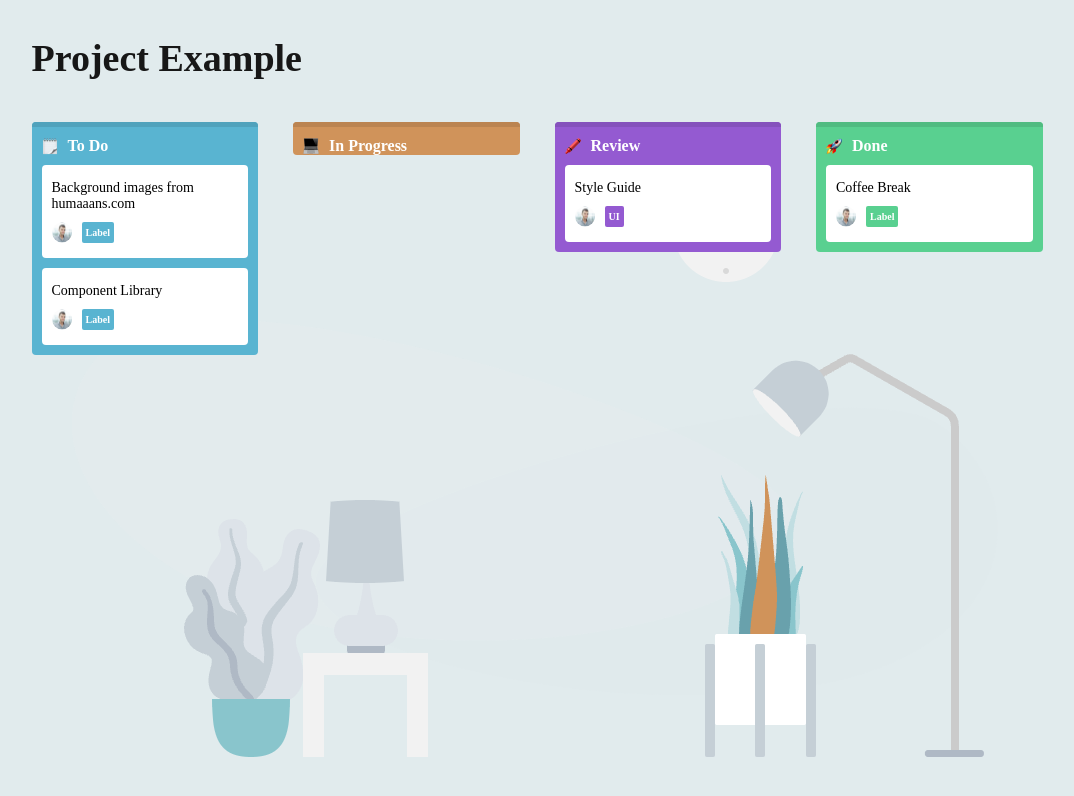
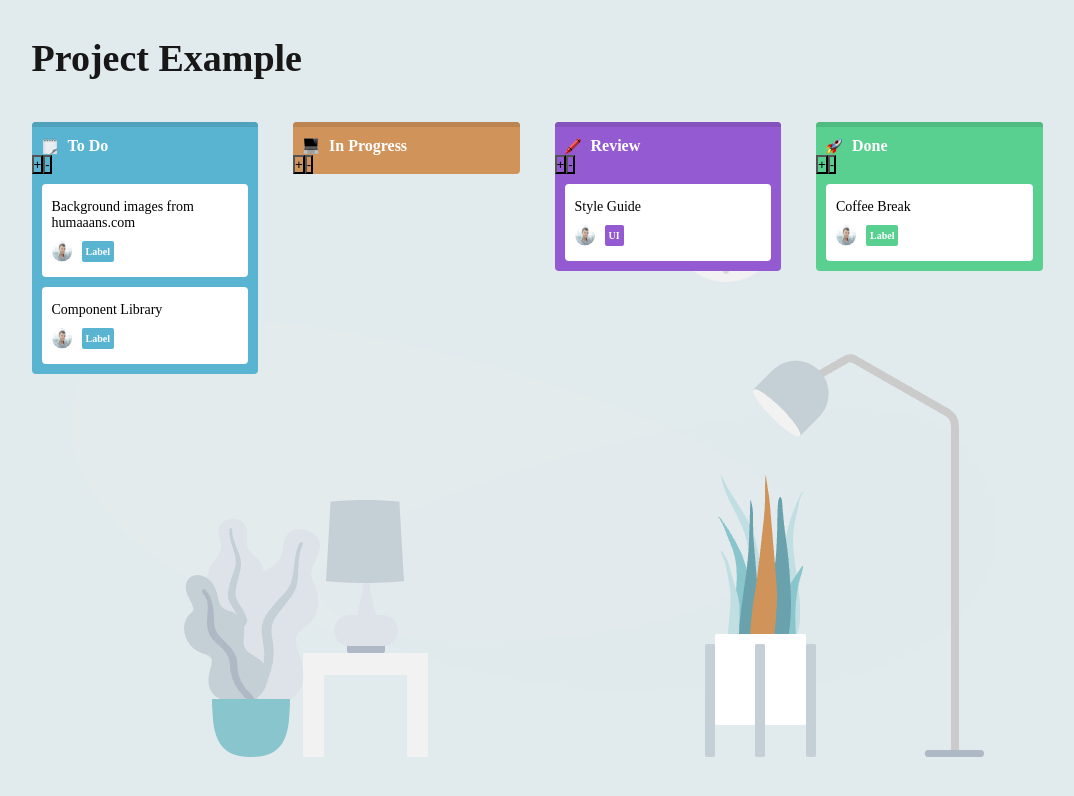
Before and after one commit to Maxim93mk/TODO, a React (Create React App) app: page / in a window 1280 px wide. Shown: the top 796 px of the page, without its empty margins (133-1207 px from the left). Built offline with nearby package versions, Linux system fonts and the light colour scheme.

Commit message:
Добавлены кнопки для задач

```diff
--- a/src/components/tasks/tasks.jsx
+++ b/src/components/tasks/tasks.jsx
@@ -3,7 +3,7 @@ import TaskItem from "./task-item";
 import '../tasks/css/tasks.css'
 
 
-function TasksMain({data, mainColor, borderColor, cardsTitle, cardsIcons}) {
+function TasksMain({ data, mainColor, borderColor, cardsTitle, cardsIcons }) {
 
     function randomNumber(min, max) {
         let rand = min + Math.random() * (max + 1 - min);
@@ -19,17 +19,28 @@ function TasksMain({data, mainColor, borderColor, cardsTitle, cardsIcons}) {
             return <TaskItem taskName={elem} mainColor={mainColor} status={data[0].status[statusIndex]} user={data[0].user[userIndex]} />
         }
     });
-
+    function test(event, x) {
+        console.log(event.target)
+      return document.querySelectorAll('.tasks-block').item(2).append( <TaskItem taskName={"elem"} mainColor={mainColor} status={"data[0].status[statusIndex]"} user={"data[0].user[userIndex]"} />)
+        // document.querySelectorAll('.tasks-block').item(2).append(x)
+    }
     return (
         <>
             <div className="tasks-block" style={mainColor}>
                 <div className="tasks-block-line" style={borderColor}></div>
-                <div className="tasks-block__header">
-                    <img src={cardsIcons} />
-                    <h2 className="tasks-block__title">{cardsTitle}</h2>
+                <div >
+                    <div className="tasks-block__header">
+                        <img src={cardsIcons} />
+                        <h2 className="tasks-block__title">{cardsTitle}</h2>
+                    </div>
+                    <div className="btns">
+                        <button className='fr' onClick={test}>+</button>
+                        <button>-</button>
+                    </div>
+
                 </div>
+                {Task}
 
-                {Task}
             </div>
         </>
     );
```
